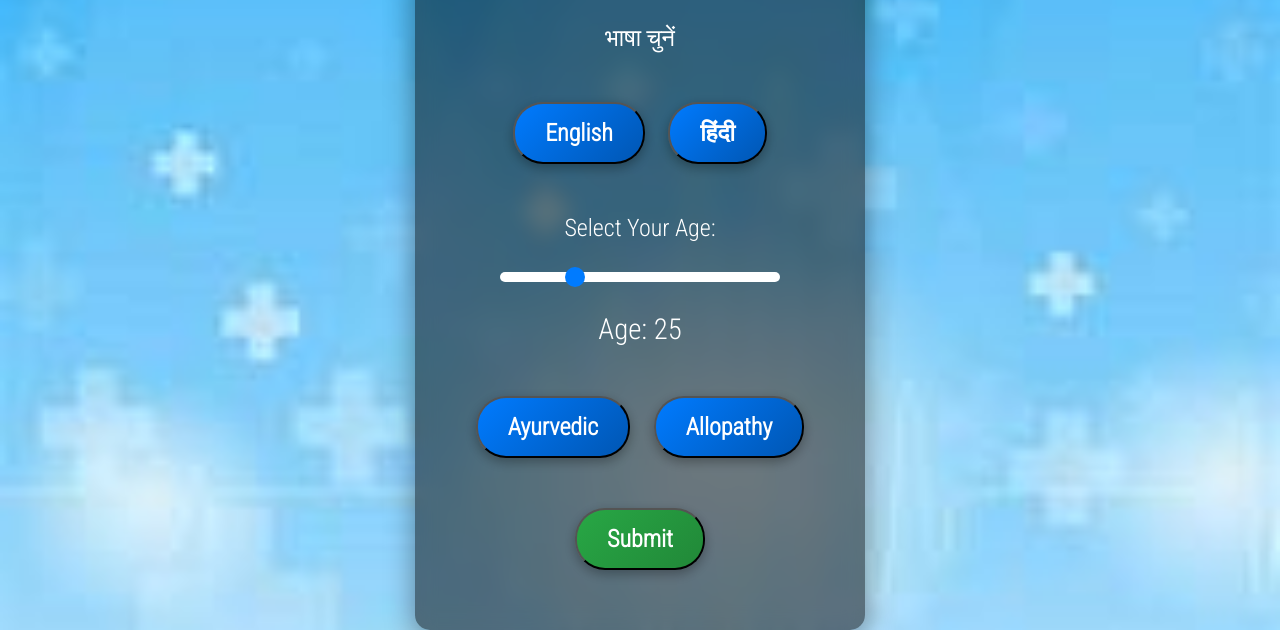
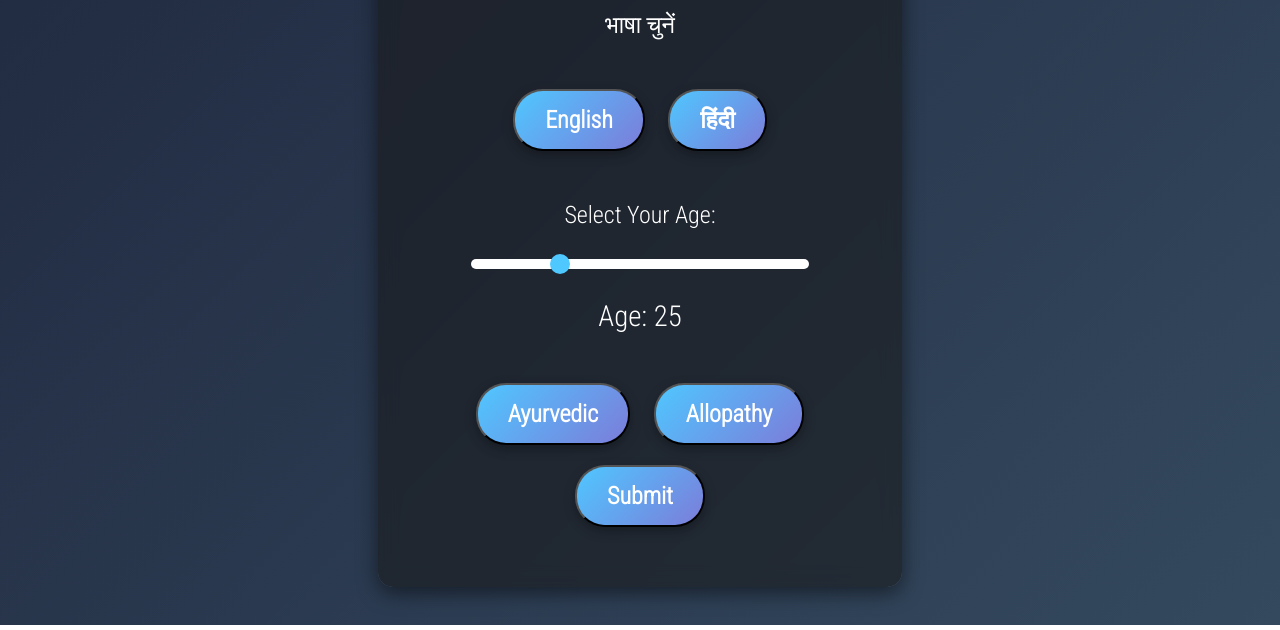
Before and after one commit to shubhamop07/Medelite, a plain HTML site: page language.html in a window 1280 px wide. Shown: the part 175-805 px from the top of the page. Drawn offline with Linux system fonts and the light colour scheme.

Commit message:
first commit

```diff
--- a/language.html
+++ b/language.html
@@ -21,33 +21,49 @@
       display: flex;
       justify-content: center;
       align-items: center;
-      background: url('th.jpeg') no-repeat center center fixed;
-      background-size: cover;
+      background: linear-gradient(135deg, #202940, #34495e); /* Dark background gradient */
       color: #fff;
     }
 
     .container {
       text-align: center;
-      background: rgba(0, 0, 0, 0.5);
+      background: rgba(255, 255, 255, 0.1); /* Transparent overlay */
       padding: 50px;
       border-radius: 15px;
-      box-shadow: 0 8px 30px rgba(0, 0, 0, 0.4);
+      box-shadow: 0 6px 20px rgba(0, 0, 0, 0.5); /* Darker shadow */
       backdrop-filter: blur(10px);
       animation: fadeIn 1.2s ease-in-out;
-      max-width: 90%;
-      width: 450px;
+      position: relative; /* Required for the overlay */
+      overflow: hidden; /* Ensure content doesn't overflow */
+    }
+
+    /* Optional: Add a semi-transparent overlay to improve text readability */
+    .container::before {
+      content: "";
+      position: absolute;
+      top: 0;
+      left: 0;
+      right: 0;
+      bottom: 0;
+      background: rgba(0, 0, 0, 0.5); /* Black overlay with 50% opacity */
+      z-index: 1; /* Place the overlay below the text */
+      border-radius: 15px; /* Match the container's border radius */
     }
 
     h1 {
       font-size: 3em;
       margin-bottom: 40px;
-      text-shadow: 4px 4px 10px rgba(0, 0, 0, 0.5);
+      text-shadow: 3px 3px 8px rgba(0, 0, 0, 0.5); /* Darker text shadow */
       letter-spacing: 1px;
+      position: relative; /* Required to position text above overlay */
+      z-index: 2; /* Ensure text is above the overlay */
     }
 
     p {
       font-size: 1.5em;
       margin-bottom: 20px;
+      position: relative;
+      z-index: 2;
     }
 
     .button {
@@ -56,18 +72,20 @@
       margin: 10px;
       font-size: 1.5em;
       font-weight: bold;
-      color: #fff; /* Text color for contrast */
+      color: #fff;
       text-decoration: none;
       border-radius: 30px;
-      background: linear-gradient(135deg, #007bff, #0056b3); /* Blue gradient for buttons */
-      box-shadow: 0 4px 12px rgba(0, 0, 0, 0.3);
+      background: linear-gradient(135deg, #4fc7ff, #7c7cda); /* Matching button gradient */
+      box-shadow: 0 4px 12px rgba(0, 0, 0, 0.3); /* Slightly darker shadow */
       transition: transform 0.3s, background 0.3s, box-shadow 0.3s;
       cursor: pointer;
+      position: relative;
+      z-index: 2;
     }
 
     .button:hover {
-      background: linear-gradient(135deg, #0056b3, #004085); /* Darker blue on hover */
-      transform: scale(1.05);
+      background: linear-gradient(135deg, #3da7e5, #6b6bba);
+      transform: scale(1.1);
       box-shadow: 0 6px 20px rgba(0, 0, 0, 0.4);
     }
 
@@ -80,6 +98,8 @@
       font-size: 1.5em;
       margin-bottom: 10px;
       display: block;
+      position: relative;
+      z-index: 2;
     }
 
     .range {
@@ -91,6 +111,8 @@
       background: #fff;
       outline: none;
       transition: background 0.3s;
+      position: relative;
+      z-index: 2;
     }
 
     .range::-webkit-slider-thumb {
@@ -99,7 +121,7 @@
       width: 20px;
       height: 20px;
       border-radius: 50%;
-      background: #007bff; /* Thumb color matches button color */
+      background: #4fc7ff;
       cursor: pointer;
       transition: transform 0.3s;
     }
@@ -112,6 +134,8 @@
       font-size: 1.8em;
       margin-top: 10px;
       color: #fff;
+      position: relative;
+      z-index: 2;
     }
 
     @keyframes fadeIn {
@@ -121,18 +145,6 @@
 
     .active {
       border: 2px solid #fff;
-    }
-
-    .submit-container {
-      margin-top: 30px;
-    }
-
-    .submit-container .button {
-      background: linear-gradient(135deg, #28a745, #218838); /* Green gradient for submit button */
-    }
-
-    .submit-container .button:hover {
-      background: linear-gradient(135deg, #218838, #1e7e34); /* Darker green on hover */
     }
   </style>
 </head>
```
